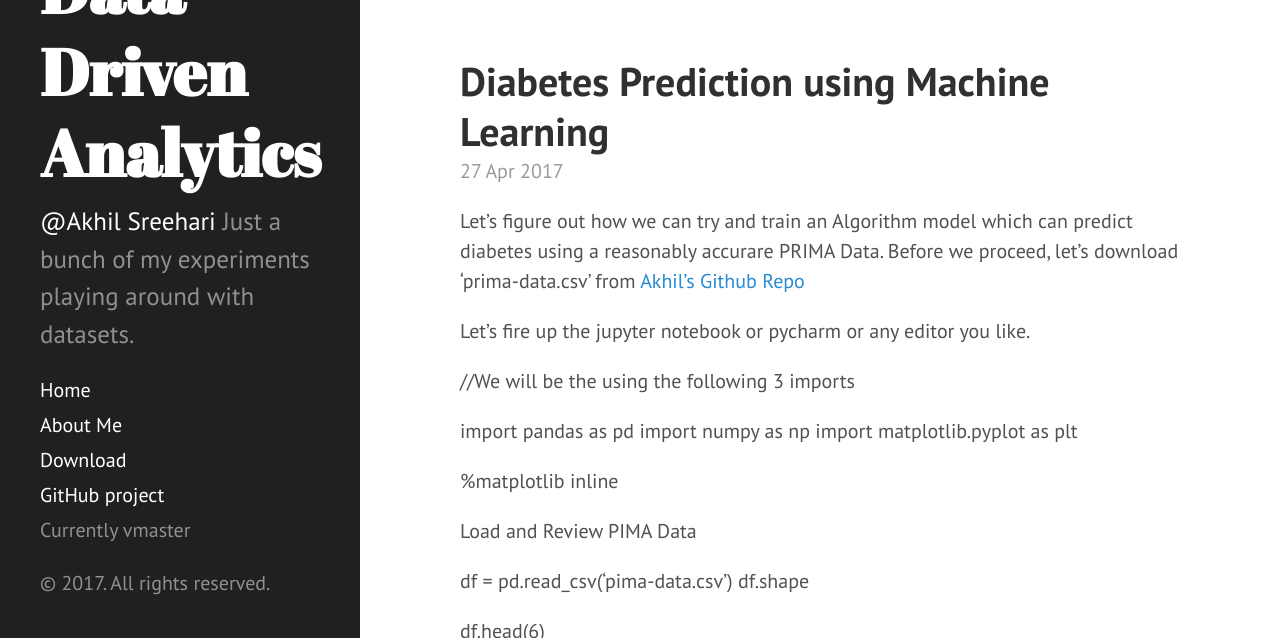
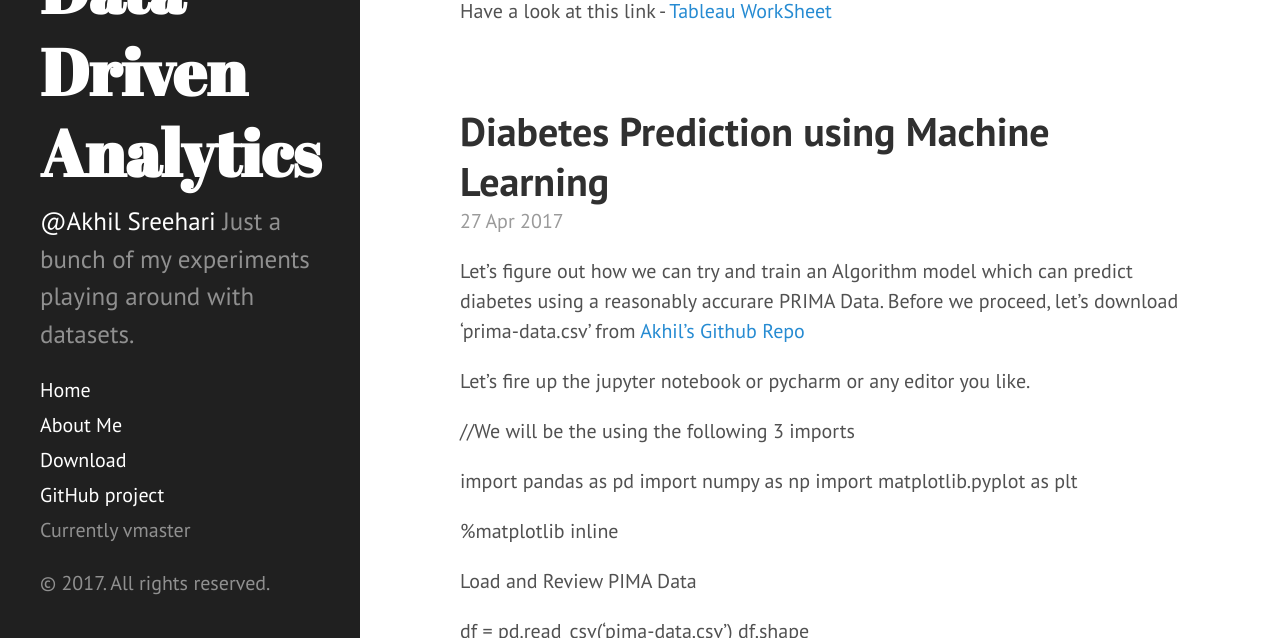
Before and after one commit to akhil-sreehari/akhil-sreehari-github.io, a Jekyll site: the page built from index.html, in a window 1280 px wide and 900 px high, scrolled down 342 px, cut to the strip 262-900 px from the top of the window. Built offline with Jekyll 4.4.1, drawn with Linux system fonts in a browser that asks for light colours; the list of posts is cut into pages by our own code.

Commit message:
Added Tableau

```diff
--- a/_posts/2017-04-30-Tableau for Store Profitability across United States.md
+++ b/_posts/2017-04-30-Tableau for Store Profitability across United States.md
@@ -5,3 +5,5 @@ title: Tableau for Store Profitability across United States
 Visualizing store profitability across the states in United States using Tableau.
 
 ![placeholder](https://github.com/akhil-sreehari/StatesStoreProfitabilityViz/raw/master/StoreProfitStates.png)
+
+Have a look at this link - [Tableau WorkSheet](https://public.tableau.com/views/US_stores/Sheet1?:embed=y&:display_count=yes)
```
